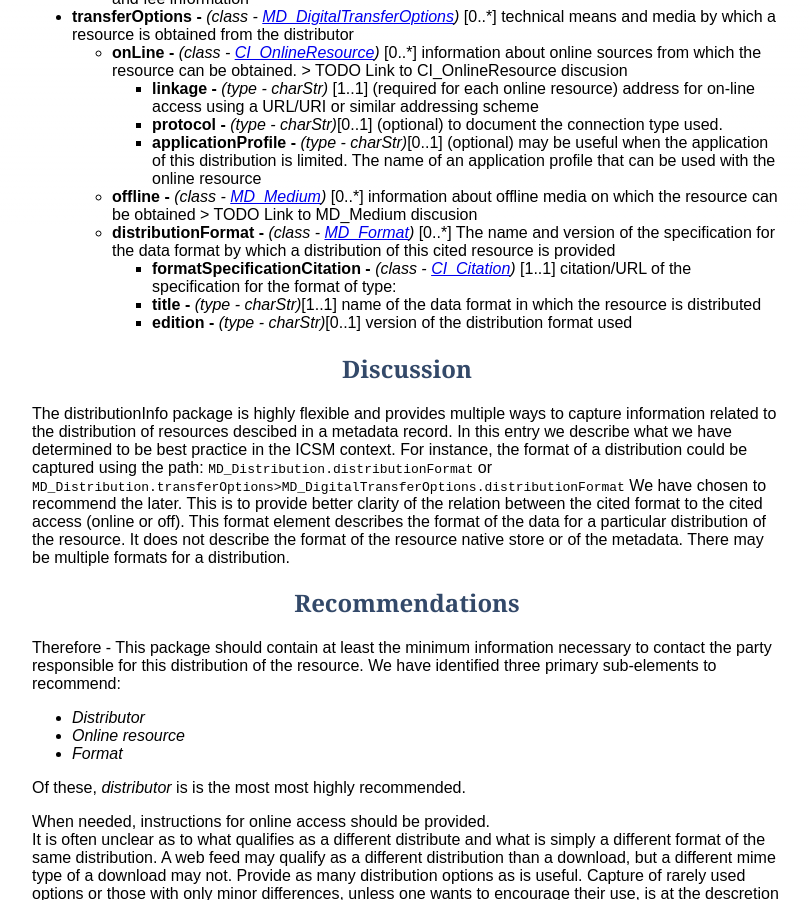
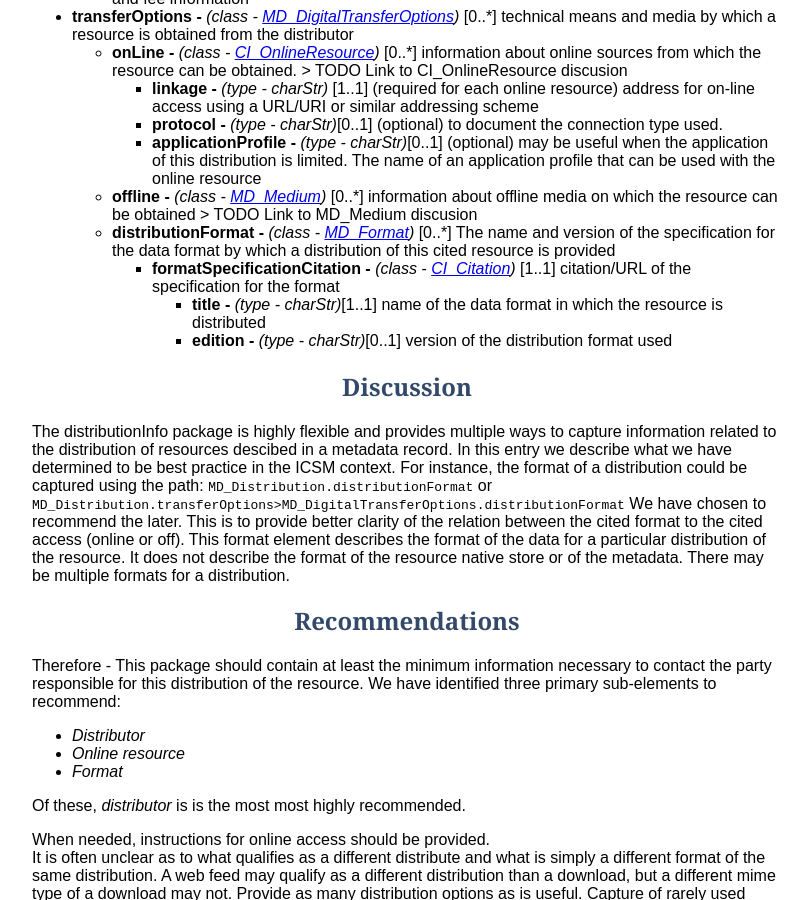
Before and after one commit to OpenWork-NZ/mdwg, a Jekyll site: the page built from _defs/DistributionInfo.md, in a window 1280 px wide and 900 px high, scrolled down 1273 px. Shown: the whole window, without its empty margins (233-1042 px from the left). Built offline with Jekyll 4.4.1, drawn with Linux system fonts in a browser that asks for light colours.

Commit message:
Update DistributionInfo.md

```diff
--- a/_defs/DistributionInfo.md
+++ b/_defs/DistributionInfo.md
@@ -44,9 +44,9 @@ title: Distribution Info
     - **applicationProfile -** *(type - charStr)*[0..1] (optional) may be useful when the application of this distribution is limited.  The name of an application profile that can be used with the online resource
   - **offline -** *(class - [MD_Medium](http://wiki.esipfed.org/index.php/MD_Medium))* [0..*] information about offline media on which the resource can be obtained > TODO Link to MD_Medium discusion
   - **distributionFormat -** *(class - [MD_Format](http://wiki.esipfed.org/index.php/MD_Format))* [0..*] The name and version of the specification for the data format by which a distribution of this cited resource is provided
-    - **formatSpecificationCitation -** *(class - [CI_Citation](./class-CI_Citation))* [1..1]   citation/URL of the specification for the format of type:
-    - **title -** *(type - charStr)*[1..1] name of the data format in which the resource is distributed
-    - **edition -** *(type - charStr)*[0..1] version of the distribution format used
+    - **formatSpecificationCitation -** *(class - [CI_Citation](./class-CI_Citation))* [1..1]   citation/URL of the specification for the format
+      - **title -** *(type - charStr)*[1..1] name of the data format in which the resource is distributed
+      - **edition -** *(type - charStr)*[0..1] version of the distribution format used
 
 
 ## Discussion
```
